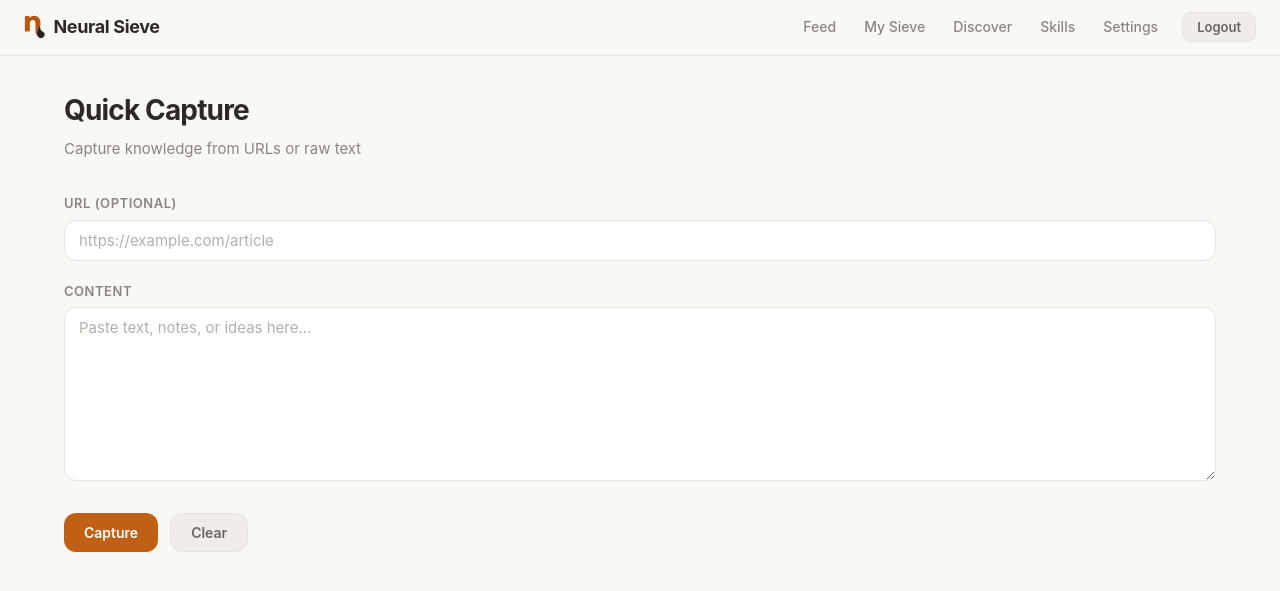
After one commit to emmtol18/sieve, a Python web app: template src/sieve/dashboard/templates/capture.html in a window 1280 px wide. The commit adds this page. Shown: the top 591 px of the page. Run offline with Jinja, Linux system fonts and the light colour scheme; the template is opened without the code that fills it, so the values that code supplies are empty.

Commit message:
feat: add Neural Sieve logo, favicon, and PWA icons to dashboard
Add inline SVG logo to the nav brand, favicon.svg, and PWA icons
(192px, 512px) to the manifest. Add capture page template and logo
asset source files.

Co-Authored-By: Claude Opus 4.6 <noreply@anthropic.com>

```diff
--- a/src/sieve/dashboard/static/style.css
+++ b/src/sieve/dashboard/static/style.css
@@ -72,10 +72,18 @@ pre {
 }
 
 .nav-brand {
+    display: flex;
+    align-items: center;
+    gap: 0.5rem;
     font-size: 1.125rem;
     font-weight: 700;
     color: #2d2a26;
     letter-spacing: -0.02em;
+}
+
+.nav-logo {
+    width: auto;
+    height: 1.5rem;
 }
 
 .nav-brand:hover {
--- a/src/sieve/dashboard/templates/base.html
+++ b/src/sieve/dashboard/templates/base.html
@@ -6,12 +6,23 @@
     <title>{% block title %}Neural Sieve{% endblock %}</title>
     <link rel="stylesheet" href="/static/style.css">
     <script src="https://unpkg.com/htmx.org@2.0.4"></script>
+    <link rel="icon" type="image/svg+xml" href="/static/favicon.svg">
     <link rel="manifest" href="/static/manifest.json">
     <meta name="theme-color" content="#faf8f5">
 </head>
 <body>
     <nav class="nav">
-        <a href="/" class="nav-brand">Neural Sieve</a>
+        <a href="/" class="nav-brand">
+            <svg class="nav-logo" viewBox="0 0 194 217" fill="none" xmlns="http://www.w3.org/2000/svg">
+                <path d="m148.2 85.12c0.86-4.21 1.1-7.93 0.81-14.96-0.97-26.35-13.05-62.44-55.81-62.44-19.56 0-32.26 7.59-40.1 15.35l-2.89 1.14v-5.08c0-6.15-4.78-9.11-9.48-9.11h-22.9c-6.65 0-10.19 5.44-10.19 10.49v118.4c0 7.09 5.34 10.87 10.5 10.87h24.6c6.41 0 9.96-5.8 9.96-10.96v-61.63c0-15.75 7.47-32.6 27.2-32.6 16.79 0 24.09 11.77 24.09 29.53v63.37c0 21.24 6.11 41.4 23.15 59.28l0.16 0.18 0.57 0.59 0.22-0.31c-5.99-7.31-11.06-19.81-9.81-36.11 0.95-12.95 5.35-24.99 11.27-35.37 7.15-12.55 16.22-27.68 18.65-40.62z" fill="url(#nav-a)"/>
+                <path d="m168.1 149.2c-13.9-7.95-22.85-19.12-22.3-39.8 0.3-10.43 2.11-19.1 2.36-24.29-3.09 12.59-12.1 27.57-18.65 39.28-5.71 10.14-10.23 21.89-11.27 35.76-1.21 17 3.93 29.81 9.81 37.06 7.02 8.77 16.72 12.46 26.08 12.46 17.51 0 33.46-13.81 33.46-32.55 0-10.85-6.5-20.4-19.49-27.92z" fill="url(#nav-b)"/>
+                <defs>
+                    <linearGradient id="nav-a" x1="7.616" x2="149.1" y1="103.6" y2="103.6" gradientUnits="userSpaceOnUse"><stop stop-color="#BA560A"/><stop stop-color="#B9570D" offset="1"/></linearGradient>
+                    <linearGradient id="nav-b" x1="139" x2="139" y1="85.12" y2="209.7" gradientUnits="userSpaceOnUse"><stop stop-color="#1C1917"/><stop stop-color="#272422" offset="1"/></linearGradient>
+                </defs>
+            </svg>
+            Neural Sieve
+        </a>
         <button class="nav-toggle" aria-label="Toggle navigation" onclick="this.closest('.nav').classList.toggle('nav--open')">
             <span></span><span></span><span></span>
         </button>
--- /dev/null
+++ b/src/sieve/dashboard/templates/capture.html
@@ -0,0 +1,49 @@
+{% extends "base.html" %}
+{% block title %}Quick Capture — Neural Sieve{% endblock %}
+{% block content %}
+<section class="page-header">
+    <h1>Quick Capture</h1>
+    <p class="page-subtitle">Capture knowledge from URLs or raw text</p>
+</section>
+
+<form
+    class="capture-form"
+    hx-post="/htmx/capture/"
+    hx-target="#capture-result"
+    hx-swap="innerHTML"
+    hx-indicator="#capture-spinner"
+>
+    <div class="form-group">
+        <label for="url" class="form-label">URL (optional)</label>
+        <input
+            type="url"
+            id="url"
+            name="url"
+            placeholder="https://example.com/article"
+            class="input"
+            autocomplete="off"
+        >
+    </div>
+
+    <div class="form-group">
+        <label for="content" class="form-label">Content</label>
+        <textarea
+            id="content"
+            name="content"
+            rows="8"
+            placeholder="Paste text, notes, or ideas here..."
+            class="input textarea"
+        ></textarea>
+    </div>
+
+    <div class="form-actions">
+        <button type="submit" class="btn btn-primary">
+            <span class="btn-text">Capture</span>
+            <span id="capture-spinner" class="spinner htmx-indicator"></span>
+        </button>
+        <button type="reset" class="btn btn-secondary">Clear</button>
+    </div>
+</form>
+
+<div id="capture-result" class="capture-result"></div>
+{% endblock %}
```
Also changed, not shown: asset/flat_minimal_logo_icon_on_transparent_background_a_019cb01c-df10-722b-8236-2af02d6eda93.svg (added), asset/logo.svg (added), src/sieve/dashboard/static/favicon.svg (added), src/sieve/dashboard/static/icon-192.png (added), src/sieve/dashboard/static/icon-512.png (added), src/sieve/dashboard/static/manifest.json.
